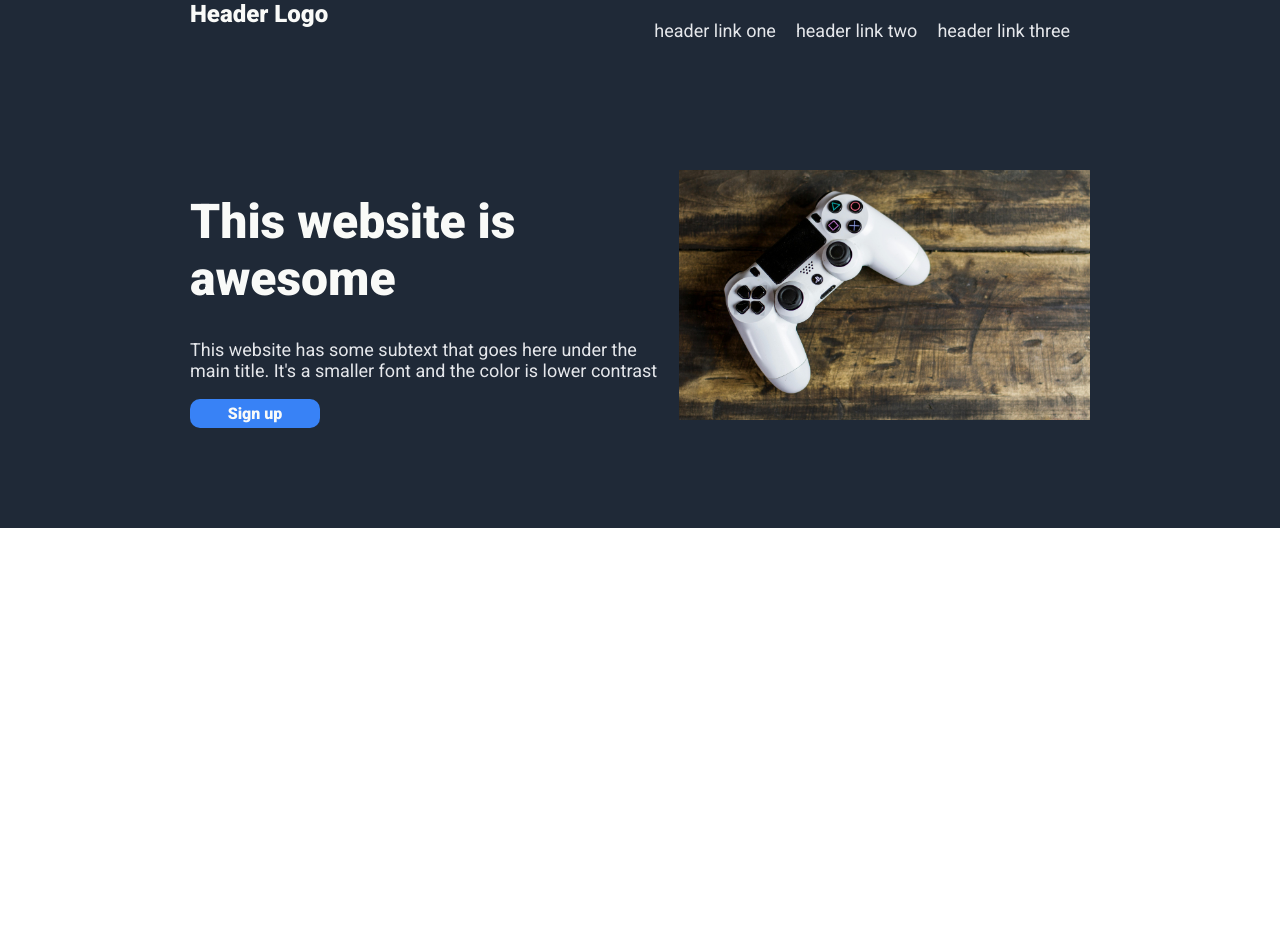
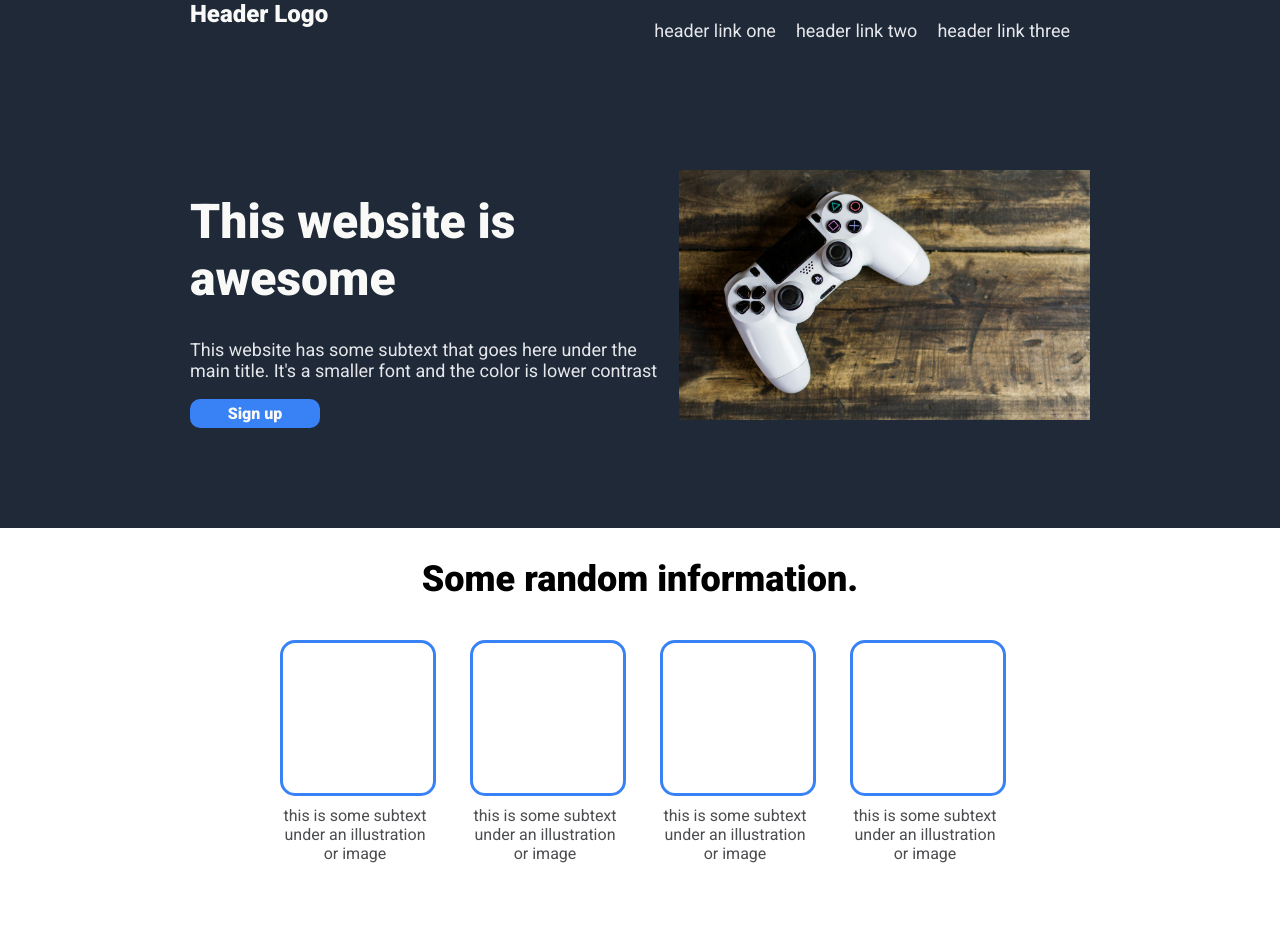
Before and after one commit to MasasDev/landing-page-exercise, a plain HTML site: page index.html in a window 1280 px wide. Before the commit the page ends 800 px from the top, so only its background shows below. Drawn offline with Linux system fonts and the light colour scheme.

Commit message:
Create the second section of the website and rename the file1.css to section1.css

```diff
--- a/css/tile1.css
+++ b/css/section1.css
@@ -1,4 +1,4 @@
-.tile1{
+.section1{
     height: auto;
     background-color: #1F2937;
     padding-left: 190px;
--- /dev/null
+++ b/css/section2.css
@@ -0,0 +1,33 @@
+.section2{
+    padding-bottom: 140px;
+}
+.section2 h2{
+    text-align: center;
+    font-weight: 900;
+    font-size: 36px;
+}
+.section2 .info-container{
+    display: flex;
+    justify-content: center;
+    gap: 40px;
+    margin-top: 40px;
+}
+
+.section2 .info-container .info{
+    height: 150px;
+    width: 150px;
+}
+
+.section2 .info-container .info .tile{
+    height: 150px;
+    width: 150px;
+    background-color: #ffffff;
+    border: 3px solid #3882F6;
+    border-radius: 15px;
+}
+
+.section2 .info-container .info .tile-text{
+    text-align: center;
+    margin-top: 10px;
+    color: #4c4d50;
+}
--- a/css/stylesheets.css
+++ b/css/stylesheets.css
@@ -1,5 +1,6 @@
 @import url('https://fonts.googleapis.com/css2?family=Roboto:ital,wght@0,100;0,300;0,400;0,500;0,700;0,900;1,100;1,300;1,400;1,500;1,700;1,900&display=swap');
-@import url(./tile1.css);
+@import url(./section1.css);
+@import url(./section2.css);
 body {
     margin: 0;
     padding: 0;
--- a/index.html
+++ b/index.html
@@ -8,7 +8,7 @@
         <title>Landing Page</title>
     </head>
     <body>
-        <div class="tile1">
+        <div class="section1">
             <div class="header-container">
                 <div class="header-logo">Header Logo</div>
                 <div class="header-links">
@@ -29,6 +29,27 @@
                 <img class="description-image" src="./images/whiteGamingConsole.jpg" alt="placeholder">
             </div>
         </div>
+        <div class="section2">
+            <h2>Some random information.</h2>
+            <div class="info-container">
+                <div class="info">
+                    <div class="tile"></div>
+                    <div class="tile-text">this is some subtext under an illustration or image</div>
+                </div>
+                <div class="info">
+                    <div class="tile"></div>
+                    <div class="tile-text">this is some subtext under an illustration or image</div>
+                </div>
+                <div class="info">
+                    <div class="tile"></div>
+                    <div class="tile-text">this is some subtext under an illustration or image</div>
+                </div>
+                <div class="info">
+                    <div class="tile"></div>
+                    <div class="tile-text">this is some subtext under an illustration or image</div>
+                </div>
+            </div>
+        </div>
 
 
     </body>
```
